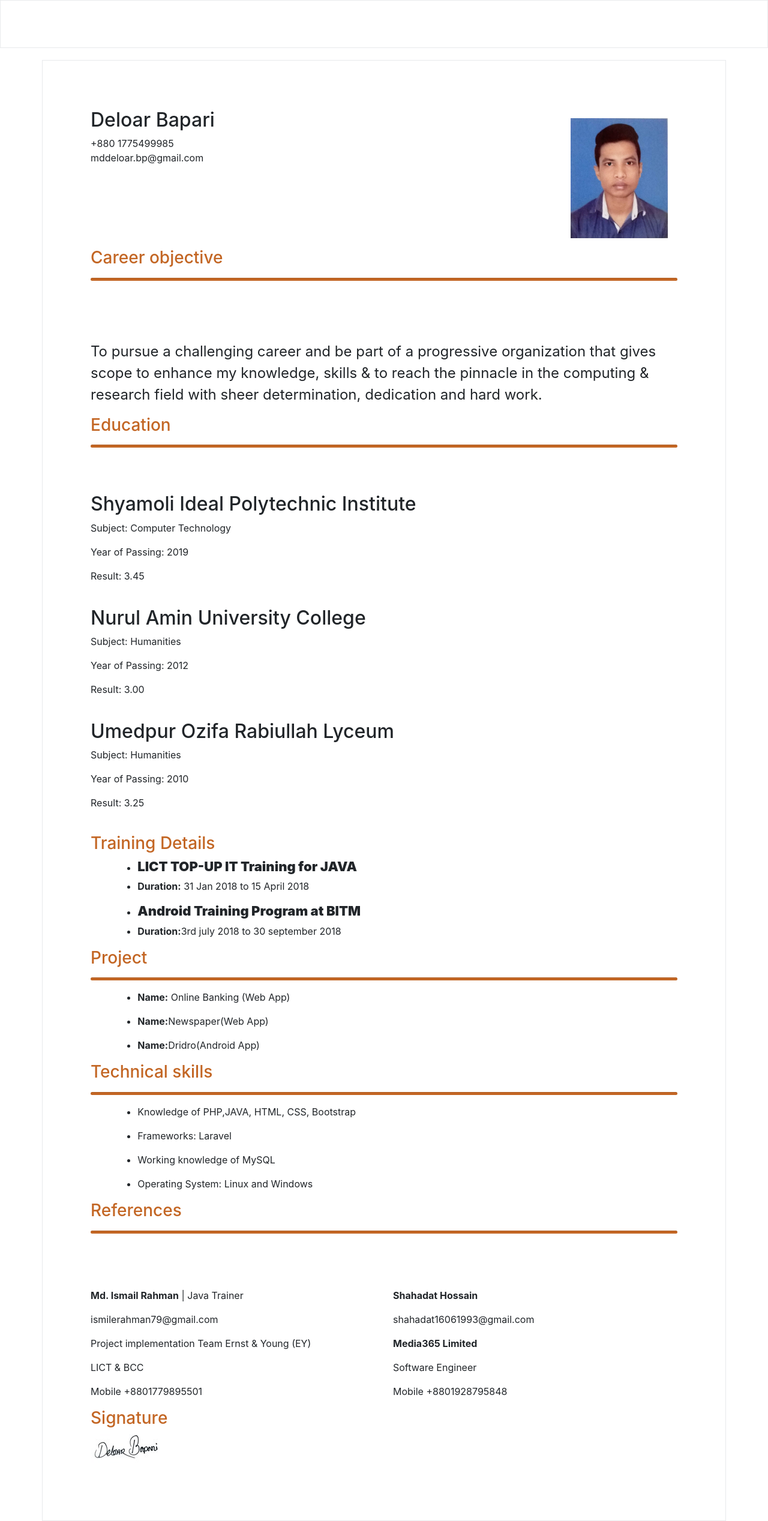
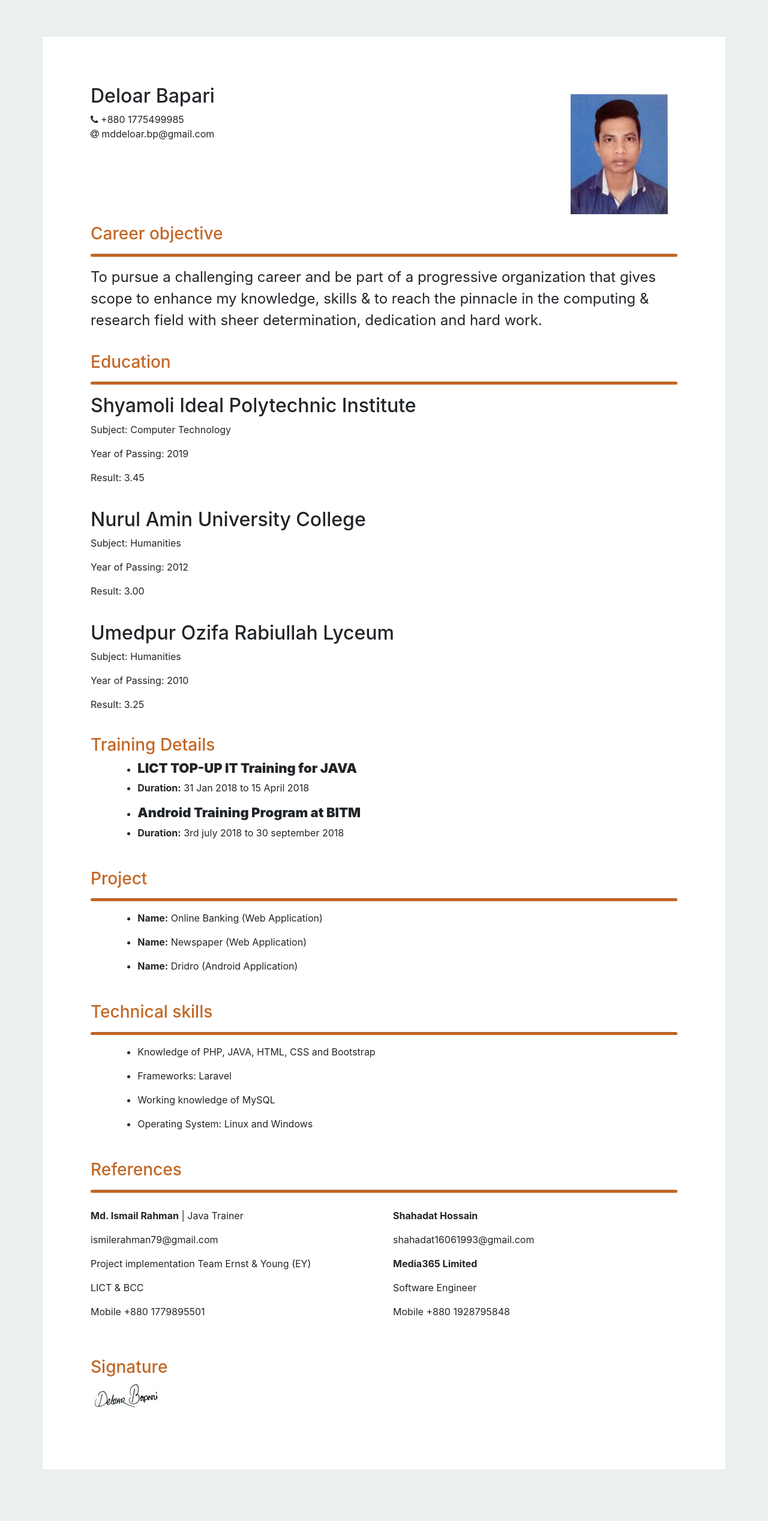
Before and after one commit to MD-DELOAR-HOSSAIN-BP/deloarbp.github.me, a plain HTML site: page index.html in a window 1280 px wide. Shown: the whole page at 60% size. After the commit the page ends 2510 px from the top, so only its background shows below. Drawn offline with nearby package versions, Linux system fonts and the light colour scheme.

Commit message:
Removed messy code structure & make it more readable

```diff
--- a/css/style.css
+++ b/css/style.css
@@ -1,22 +1,18 @@
-*{
-box-sizing: border-box;
-margin:0;
-padding:0;
+* {
+    box-sizing: border-box;
+    margin: 0;
+    padding: 0;
 }
 
-.header{
-height:80px;
-background-color:#fff;
-margin-bottom:20px;
-border: 1px solid #dcdee2;
-border-color: #e8eaec;
+html, body {
+    background-color: #ecf0f1;
 }
 
-
-.md-border{
+.md-border {
     border: 1px solid #dcdee2;
     border-color: #e8eaec;
 }
+
 .md-card {
     background: #fff;
     border-radius: 4px;
@@ -24,39 +20,46 @@ border-color: #e8eaec;
     position: relative;
     transition: all .2s ease-in-out;
 }
+
 .md-card-body {
     padding: 16px;
 }
-.page-padding{
-padding:80px;
 
+.page-padding {
+    padding: 80px;
+    margin: 60px auto;
+    background-color: #ffffff;
 }
-li>lis{
-line-height: 3;
-}
-hr{
+
+hr {
     height: 4px;
     background: #c36624;
     border-radius: 21px;
 }
-.co_color{
-color: #c36624;
+
+.co_color {
+    color: #c36624;
 }
-.posation{
-font-size: 24px;
-margin-top:100px;
+
+.posation {
+    font-size: 24px;
+    margin-top: 10px;
+    margin-bottom: 35px;
 }
-.posations{
-margin-top:75px;
+
+.posations {
+    margin-top: 10px;
 }
-.result{
-margin-bottom: 39px;
+
+.result {
+    margin-bottom: 39px;
 }
-.ul-class{
+
+.ul-class {
     margin-left: 8%;
+}
 
-}
-.training{
+.training {
     font-weight: 900;
     font-size: 22px;
 }
--- a/index.html
+++ b/index.html
@@ -1,41 +1,60 @@
-<!doctype html>
+<!DOCTYPE html>
 <html lang="en">
     <head>
-    <!-- Required meta tags -->
-    <meta charset="utf-8">
-    <meta name="viewport" content="width=device-width, initial-scale=1, shrink-to-fit=no">
-
-    <!-- Bootstrap CSS -->
-    <link rel="stylesheet" href="https://maxcdn.bootstrapcdn.com/bootstrap/4.0.0/css/bootstrap.min.css" integrity="sha384-Gn5384xqQ1aoWXA+058RXPxPg6fy4IWvTNh0E263XmFcJlSAwiGgFAW/dAiS6JXm" crossorigin="anonymous">
-    <link rel="stylesheet" href="css/style.css" type="text/css"/>
+        <meta charset="utf-8" />
+        <meta
+            name="viewport"
+            content="width=device-width, initial-scale=1, shrink-to-fit=no"
+        />
+        <link
+            rel="stylesheet"
+            href="https://maxcdn.bootstrapcdn.com/bootstrap/4.0.0/css/bootstrap.min.css"
+            integrity="sha384-Gn5384xqQ1aoWXA+058RXPxPg6fy4IWvTNh0E263XmFcJlSAwiGgFAW/dAiS6JXm"
+            crossorigin="anonymous"
+        />
+        <link
+            rel="stylesheet"
+            href="https://stackpath.bootstrapcdn.com/font-awesome/4.7.0/css/font-awesome.min.css"
+        />
+        <link rel="stylesheet" href="css/style.css" type="text/css" />
         <title>Deloar Bapari</title>
     </head>
     <body>
-	<div class="header">
-	</div><!--.header-->
-
         <div class="container md-border page-padding">
             <div class="row">
                 <div class="col-sm-6">
                     <h2>Deloar Bapari</h2>
                     <ul class="nav flex-column">
-				<li class="nav-item lis">+880 1775499985</li>
-				<li class="nav-item lis">mddeloar.bp@gmail.com</li>
-				<!--<li><a href="https://github.com/MD-DELOAR-HOSSAIN-BP/">MD-DELOAR-HOSSAIN-BP</a></li>-->
+                        <li class="nav-item lis">
+                            <i class="fa fa-phone"></i> +880 1775499985
+                        </li>
+                        <li class="nav-item lis">
+                            <i class="fa fa-at"></i>
+                            mddeloar.bp@gmail.com
+                        </li>
                     </ul>
                 </div>
                 <div class="col-sm-6 md-card">
                     <div class="profile-imge   md-card-body float-right">
-				<img src="image/Deloar.jpg" style="height:200px" alt="Profile Image"/>
+                        <img
+                            src="img/Deloar.jpg"
+                            style="height:200px"
+                            alt="Profile Image"
+                        />
                     </div>
                 </div>
             </div>
             <div class="row">
                 <div class="col-sm-12">
                     <h3 class="co_color">Career objective</h3>
-			<hr/>
+                    <hr />
                     <div class="posation">
-				<p>To pursue a challenging career and be part of a progressive organization that gives scope to enhance my knowledge, skills & to reach the pinnacle in the computing & research field with sheer determination, dedication and hard work.
+                        <p>
+                            To pursue a challenging career and be part of a
+                            progressive organization that gives scope to enhance
+                            my knowledge, skills & to reach the pinnacle in the
+                            computing & research field with sheer determination,
+                            dedication and hard work.
                         </p>
                     </div>
                 </div>
@@ -43,7 +62,7 @@
             <div class="row">
                 <div class="col-sm-12">
                     <h3 class="co_color">Education</h3>
-			<hr/>
+                    <hr />
                     <div class="posations">
                         <h2>Shyamoli Ideal Polytechnic Institute</h2>
                         <p>Subject: Computer Technology</p>
@@ -57,30 +76,53 @@
                         <p>Subject: Humanities</p>
                         <p>Year of Passing: 2010</p>
                         <p class="result">Result: 3.25</p>
-
                     </div>
                 </div>
             </div>
             <div class="row">
                 <div class="col-sm-12">
                     <h3 class="co_color">Training Details</h3>
-			<ul class="ul-class">
-				<li><h2 class="training">LICT TOP-UP IT Training for JAVA</h2></li>
-				<li><p><b>Duration:</b> 31 Jan 2018 to 15 April 2018</p></li>
-				<li><h2 class="training">Android Training Program at BITM</h2></li>
-				<li><p><b>Duration:</b>3rd july 2018 to 30 september 2018</p></li>
+                    <ul class="ul-class mb-5">
+                        <li>
+                            <h2 class="training">
+                                LICT TOP-UP IT Training for JAVA
+                            </h2>
+                        </li>
+                        <li>
+                            <p><b>Duration:</b> 31 Jan 2018 to 15 April 2018</p>
+                        </li>
+                        <li>
+                            <h2 class="training">
+                                Android Training Program at BITM
+                            </h2>
+                        </li>
+                        <li>
+                            <p>
+                                <b>Duration:</b> 3rd july 2018 to 30 september
+                                2018
+                            </p>
+                        </li>
                     </ul>
                 </div>
             </div>
             <div class="row">
                 <div class="col-sm-12">
                     <h3 class="co_color">Project</h3>
-			<hr/>
-			<div class="">
+                    <hr />
+                    <div class="mb-5">
                         <ul class="ul-class">
-					<li><p><b>Name:</b> Online Banking (Web App)</p></li>
-					<li><p><b>Name:</b>Newspaper(Web App)</p></li>
-					<li><p><b>Name:</b>Dridro(Android App)</p></li>
+                            <li>
+                                <p>
+                                    <b>Name:</b> Online Banking (Web
+                                    Application)
+                                </p>
+                            </li>
+                            <li>
+                                <p><b>Name:</b> Newspaper (Web Application)</p>
+                            </li>
+                            <li>
+                                <p><b>Name:</b> Dridro (Android Application)</p>
+                            </li>
                         </ul>
                     </div>
                 </div>
@@ -88,10 +130,15 @@
             <div class="row">
                 <div class="col-sm-12">
                     <h3 class="co_color">Technical skills</h3>
-			<hr/>
-			<div class="">
+                    <hr />
+                    <div class="mb-5">
                         <ul class="ul-class">
-					<li><p>Knowledge of PHP,JAVA, HTML, CSS, Bootstrap</p></li>
+                            <li>
+                                <p>
+                                    Knowledge of PHP, JAVA, HTML, CSS and
+                                    Bootstrap
+                                </p>
+                            </li>
                             <li><p>Frameworks: Laravel</p></li>
                             <li><p>Working knowledge of MySQL</p></li>
                             <li><p>Operating System: Linux and Windows</p></li>
@@ -102,31 +149,28 @@
             <div class="row">
                 <div class="col-sm-12">
                     <h3 class="co_color">References</h3>
-			<hr/>
-
+                    <hr />
                 </div>
                 <div class="col-sm-6 posations">
                     <p><strong>Md. Ismail Rahman</strong> | Java Trainer</p>
                     <p>ismilerahman79@gmail.com</p>
                     <p>Project implementation Team Ernst & Young (EY)</p>
                     <p>LICT & BCC</p>
-				<p>Mobile +8801779895501</p>
-
+                    <p>Mobile +880 1779895501</p>
                 </div>
                 <div class="col-sm-6 posations">
                     <p><strong>Shahadat Hossain</strong></p>
                     <p>shahadat16061993@gmail.com</p>
                     <p><strong>Media365 Limited</strong></p>
                     <p>Software Engineer</p>
-				<p>Mobile +8801928795848</p>
-
+                    <p>Mobile +880 1928795848</p>
                 </div>
             </div>
             <div class="row">
-		<div class="col-sm-12">
+                <div class="col-sm-12 mt-5">
                     <h3 class="co_color">Signature</h3>
-			<ul >
-				<img src="image/sing.png" alt="image"/>
+                    <ul>
+                        <img src="img/signature.png" alt="image" />
                     </ul>
                 </div>
             </div>
```
Also changed, not shown: img/Deloar.jpg (renamed from image/Deloar.jpg), img/signature.png (renamed from image/sing.png). Lines whose indentation alone changed are shown as unchanged.
